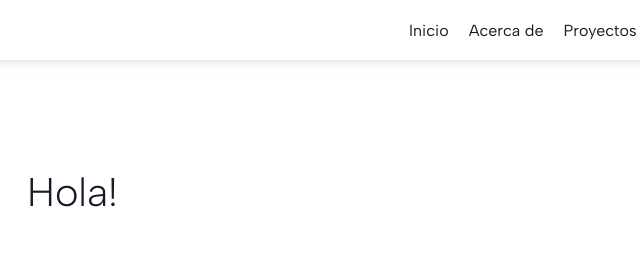
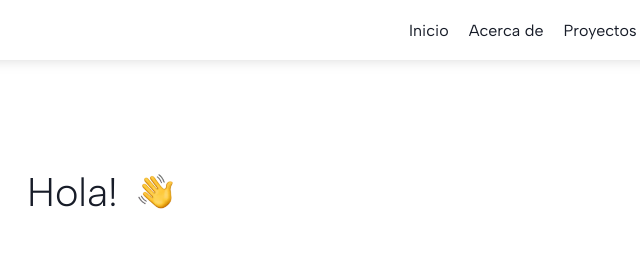
Before and after one commit to tomasaltamirano/portfolio, a plain HTML site: page index.html in a window 1280 px wide. Shown: the top 264 px of the page, 73-713 px from the left. Drawn offline with nearby package versions, Linux system fonts and the light colour scheme.

Commit message:
ruta de imagenes actualizadas para una correcta visualizacion

```diff
--- a/sass/_header.scss
+++ b/sass/_header.scss
@@ -89,7 +89,7 @@
 
 .manito{
   display: inline-block;
-  background-image: url('../img/hand.webp');
+  background-image: url('../assets/img/hand.webp');
   vertical-align: text-top;
   background-size: contain;
   background-repeat: no-repeat;
```
Also changed, not shown: css/estilos.css.
